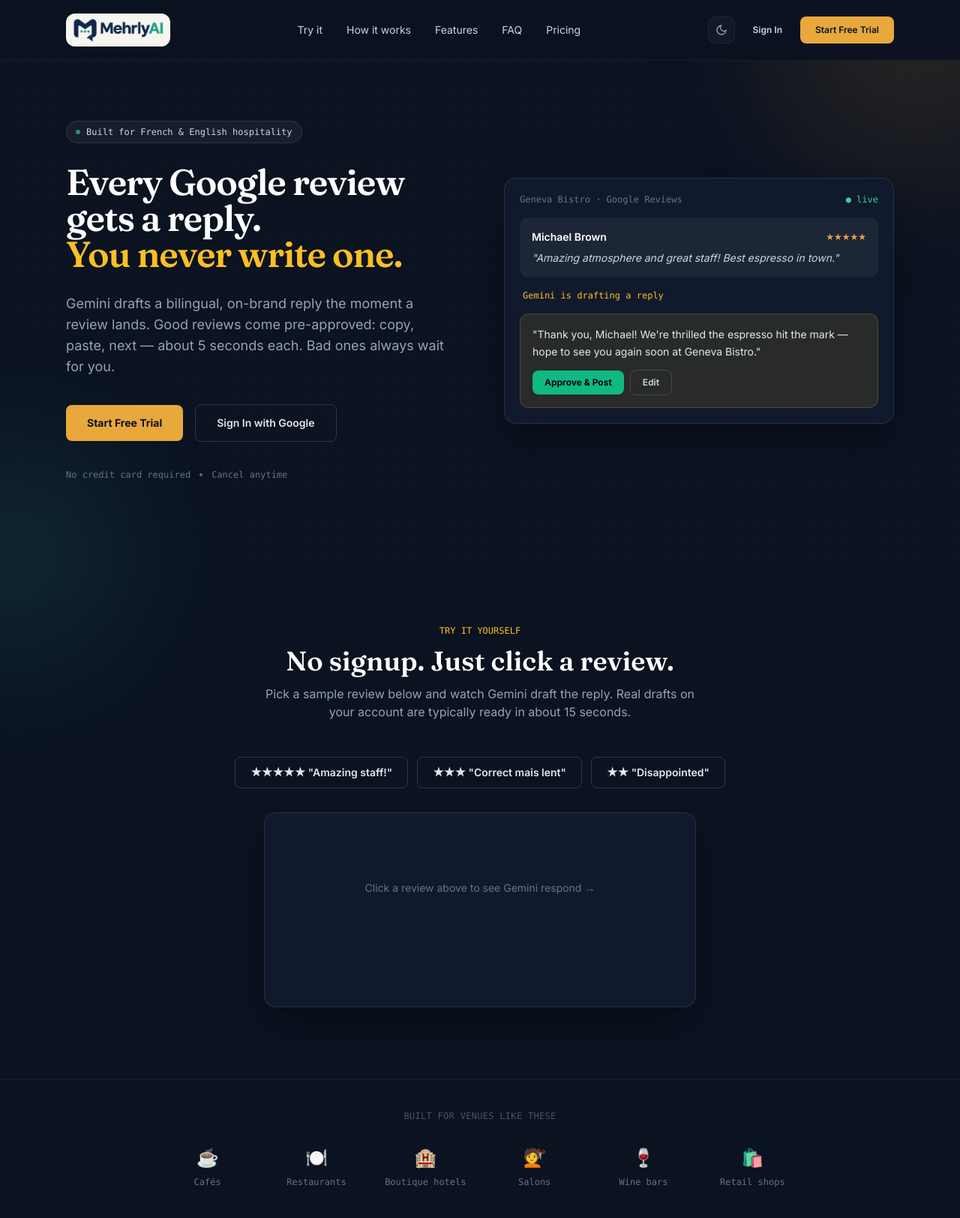
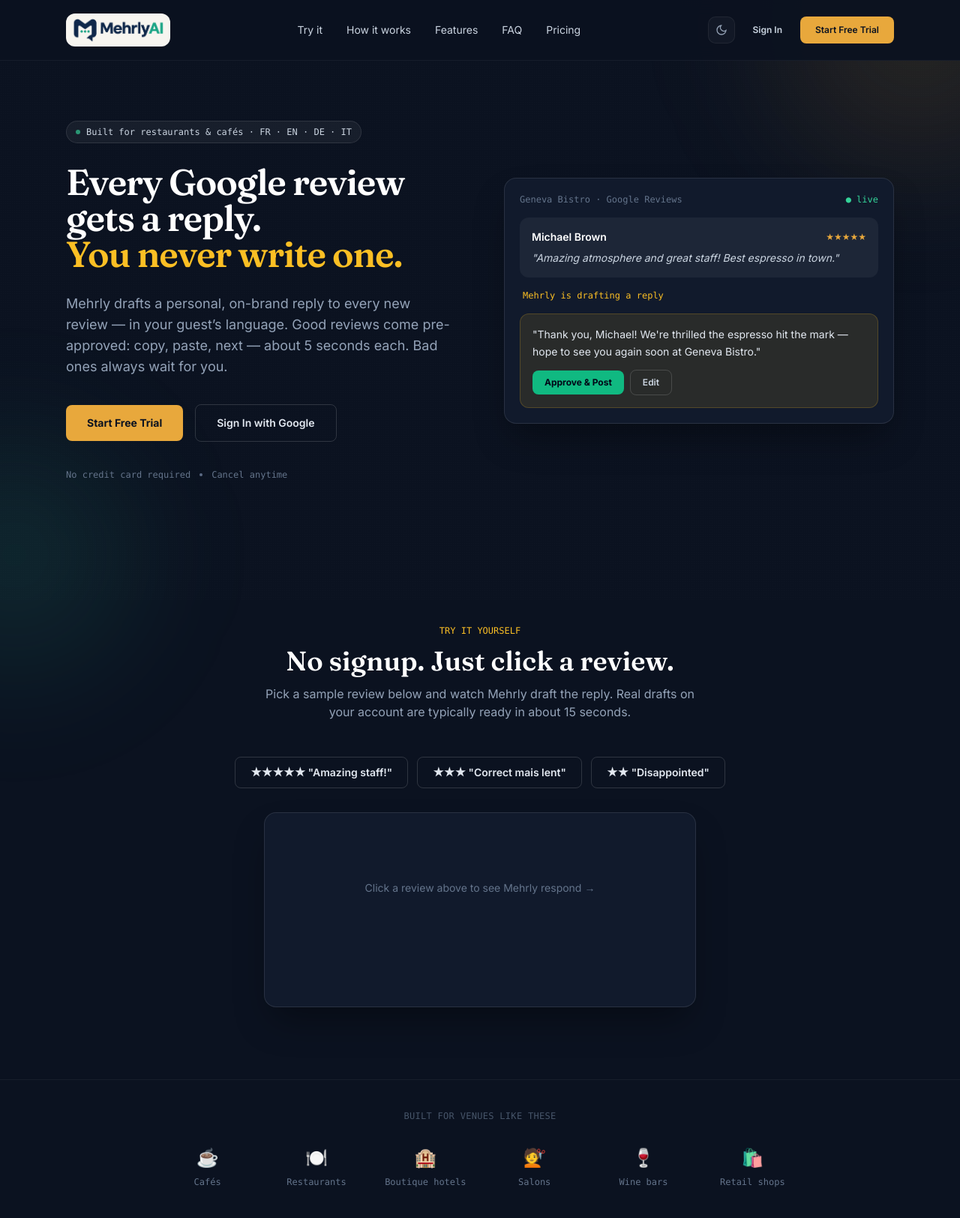
Before and after one commit to FireBorn850/Auto_Responder, a Django app: page / in a window 1280 px wide. Shown: the top 1624 px of the page at 75% size. Run offline with Django 5.2, Linux system fonts and the light colour scheme; parts of the project's set-up code (start-up, migrations or seed data) failed here and were passed over; some libraries are stand-ins or nearby versions.

Commit message:
Landing: honest claims, 4 languages, link preview, Instagram

```diff
--- a/reviews/templates/reviews/landing.html
+++ b/reviews/templates/reviews/landing.html
@@ -6,25 +6,23 @@
 <head>
     <meta charset="UTF-8">
     <meta name="viewport" content="width=device-width, initial-scale=1.0">
-    <title>Mehrly | Automate Google Reviews in French & English</title>
+    <title>Mehrly | AI replies to your Google reviews — for restaurants & cafés</title>
     <meta name="description"
-        content="Gemini AI drafts bilingual replies to your Google reviews in seconds. You approve, it posts. Built for hospitality and retail.">
+        content="Mehrly drafts a personal reply to every Google review — in French, English, German or Italian. Good reviews are ready in one click; bad ones always wait for you. Built for restaurants and cafés.">
     <meta property="og:type" content="website">
-    <meta property="og:url" content="https://Mehrly/">
-    <meta property="og:title" content="Mehrly | Automate Google Reviews in French & English">
+    <meta property="og:url" content="https://mehrly.com/">
+    <meta property="og:title" content="Mehrly | AI replies to your Google reviews — for restaurants & cafés">
     <meta property="og:description"
-        content="Gemini AI drafts bilingual replies to your Google reviews in seconds. You approve, it posts. Built for hospitality and retail.">
-    <!-- <meta property="og:image" content="https://Mehrly/static/og-image.png"> -->
+        content="Mehrly drafts a personal reply to every Google review — in French, English, German or Italian. Good reviews are ready in one click; bad ones always wait for you. Built for restaurants and cafés.">
+    <meta property="og:image" content="https://mehrly.com{% static 'images/og-image.png' %}">
     <meta property="og:site_name" content="Mehrly">
 
     <!-- Twitter/X Card -->
     <meta name="twitter:card" content="summary_large_image">
-    <meta name="twitter:title" content="Mehrly | Automate Google Reviews in French & English">
+    <meta name="twitter:title" content="Mehrly | AI replies to your Google reviews — for restaurants & cafés">
     <meta name="twitter:description"
-        content="Gemini AI drafts bilingual replies to your Google reviews in seconds. You approve, it posts.">
-    <!-- <meta name="twitter:image" content="https://Mehrly/static/og-image.png"> -->
-    <meta name="description" content="Gemini AI drafts bilingual replies to your Google Reviews reviews in seconds. You approve, it posts. Built
-    for hospitality and retail.">
+        content="Mehrly drafts a personal reply to every Google review — in French, English, German or Italian. Good reviews are ready in one click; bad ones always wait for you. Built for restaurants and cafés.">
+    <meta name="twitter:image" content="https://mehrly.com{% static 'images/og-image.png' %}">
     <script>
         (function () {
             var saved = localStorage.getItem('theme');
@@ -533,7 +531,7 @@
                 <div
                     class="inline-flex items-center gap-2 px-3 py-1.5 rounded-full bg-white/5 border border-white/10 text-xs text-slate-300 font-mono">
                     <span class="w-1.5 h-1.5 rounded-full bg-emerald-400 animate-pulse"></span>
-                    Built for French &amp; English hospitality
+                    Built for restaurants &amp; cafés · FR · EN · DE · IT
                 </div>
 
                 <h1 class="font-display text-4xl sm:text-5xl font-semibold text-white tracking-tight leading-[1.12]">
@@ -542,7 +540,7 @@
                 </h1>
 
                 <p class="text-slate-400 text-base sm:text-lg leading-relaxed max-w-lg">
-                    Gemini drafts a bilingual, on-brand reply the moment a review lands. Good reviews come
+                    Mehrly drafts a personal, on-brand reply to every new review — in your guest’s language. Good reviews come
                     pre-approved: copy, paste, next — about 5 seconds each. Bad ones always wait for you.
                 </p>
 
@@ -587,7 +585,7 @@
                     </div>
 
                     <div class="flex items-center gap-2 text-xs font-mono text-amber-400 pl-1">
-                        <span>Gemini is drafting a reply</span>
+                        <span>Mehrly is drafting a reply</span>
                         <span class="type-cursor"></span>
                     </div>
 
@@ -617,7 +615,7 @@
                 <p class="font-mono text-xs text-amber-400 mb-3">TRY IT YOURSELF</p>
                 <h2 class="font-display text-3xl sm:text-4xl font-semibold text-white">No signup. Just click a review.
                 </h2>
-                <p class="text-slate-400 mt-3">Pick a sample review below and watch Gemini draft the reply. Real drafts
+                <p class="text-slate-400 mt-3">Pick a sample review below and watch Mehrly draft the reply. Real drafts
                     on your account are typically ready in about 15 seconds.
                 </p>
             </div>
@@ -641,7 +639,7 @@
                 <div
                     class="bg-[#111A2C] border border-white/10 rounded-2xl p-5 space-y-4 shadow-2xl shadow-black/40 min-h-[260px]">
                     <div id="demoPlaceholder" class="flex items-center justify-center h-40 text-slate-500 text-sm">
-                        Click a review above to see Gemini respond →
+                        Click a review above to see Mehrly respond →
                     </div>
                     <div id="demoContent" class="hidden space-y-4">
                         <div class="flex items-center justify-between text-xs font-mono text-slate-500">
@@ -655,7 +653,7 @@
                             <p class="text-sm text-slate-300 italic" id="demoReviewText"></p>
                         </div>
                         <div id="demoTyping" class="flex items-center gap-2 text-xs font-mono text-amber-400 pl-1">
-                            <span>Gemini is drafting a reply</span>
+                            <span>Mehrly is drafting a reply</span>
                             <span class="type-cursor"></span>
                         </div>
                         <div id="demoReplyBox"
@@ -711,12 +709,12 @@
                 <div class="reveal reveal-delay-1 space-y-3">
                     <span class="feature-num text-sm">01</span>
                     <h3 class="font-semibold text-white">Review arrives</h3>
-                    <p class="text-sm text-slate-400 leading-relaxed">Synced in real time from your Google Business
-                        Profile — no manual checking.</p>
+                    <p class="text-sm text-slate-400 leading-relaxed">Synced automatically from Google on the schedule you choose —
+                        no manual checking.</p>
                 </div>
                 <div class="reveal reveal-delay-2 space-y-3">
                     <span class="feature-num text-sm">02</span>
-                    <h3 class="font-semibold text-white">Gemini drafts a reply</h3>
+                    <h3 class="font-semibold text-white">Mehrly drafts a reply</h3>
                     <p class="text-sm text-slate-400 leading-relaxed">In the reviewer's language, in your brand's voice,
                         referencing your actual business details.</p>
                 </div>
@@ -728,9 +726,9 @@
                 </div>
                 <div class="reveal reveal-delay-3 space-y-3">
                     <span class="feature-num text-sm">04</span>
-                    <h3 class="font-semibold text-white">It's posted</h3>
-                    <p class="text-sm text-slate-400 leading-relaxed">Published straight to Google. No copy-pasting
-                        between tabs.</p>
+                    <h3 class="font-semibold text-white">You post it</h3>
+                    <p class="text-sm text-slate-400 leading-relaxed">Quick reply copies the text and opens the review on
+                        Google — paste, done. Automatic posting is coming soon.</p>
                 </div>
             </div>
         </section>
@@ -792,9 +790,9 @@
                         class="w-10 h-10 rounded-lg bg-amber-400/10 text-amber-400 flex items-center justify-center text-lg">
                         <i class="bi bi-translate"></i>
                     </div>
-                    <h3 class="text-base font-bold text-white">Native bilingual replies</h3>
-                    <p class="text-sm text-slate-400 leading-relaxed">Detects French or English automatically and
-                        replies in kind — no translation tab required.</p>
+                    <h3 class="text-base font-bold text-white">Replies in your guest’s language</h3>
+                    <p class="text-sm text-slate-400 leading-relaxed">Detects French, English, German, Italian and
+                        Swiss German automatically and replies in kind — no translation tab required.</p>
                 </div>
 
                 <div
@@ -837,8 +835,8 @@
                         <i class="bi bi-bell"></i>
                     </div>
                     <h3 class="text-base font-bold text-white">Instant bad-review alerts</h3>
-                    <p class="text-sm text-slate-400 leading-relaxed">Email or SMS the second a 1–2 star review lands,
-                        so nothing sits unanswered overnight.</p>
+                    <p class="text-sm text-slate-400 leading-relaxed">An email as soon as a 1–2 star review lands,
+                        so nothing sits unanswered for long.</p>
                 </div>
 
                 <div
@@ -978,11 +976,11 @@
                     <ul class="space-y-3 text-sm text-slate-300">
                         <li class="flex gap-2"><span class="text-emerald-400">✓</span> Reviews sync automatically, no
                             checking</li>
-                        <li class="flex gap-2"><span class="text-emerald-400">✓</span> Drafts appear the moment a review
-                            lands</li>
+                        <li class="flex gap-2"><span class="text-emerald-400">✓</span> A draft is ready as soon as a review
+                            syncs</li>
                         <li class="flex gap-2"><span class="text-emerald-400">✓</span> Remembers your business details
                             every time</li>
-                        <li class="flex gap-2"><span class="text-emerald-400">✓</span> Approve and it posts straight to
+                        <li class="flex gap-2"><span class="text-emerald-400">✓</span> One-click copy, then paste on
                             Google</li>
                         <li class="flex gap-2"><span class="text-emerald-400">✓</span> Consistent tone across every
                             reply</li>
@@ -1049,7 +1047,7 @@
                         <span class="faq-icon text-amber-400 text-lg leading-none">+</span>
                     </button>
                     <div class="faq-answer hidden px-5 pb-4">
-                        <p class="text-sm text-slate-400 leading-relaxed">French and English natively — it detects the
+                        <p class="text-sm text-slate-400 leading-relaxed">French, English, German, Italian and Swiss German — it detects the
                             reviewer's language automatically and replies in kind, no manual translation step.</p>
                     </div>
                 </div>
@@ -1204,7 +1202,7 @@
                 <div class="reveal reveal-delay-1 space-y-3">
                     <span class="feature-num text-sm">01</span>
                     <h3 class="font-semibold text-white">Connect your profile</h3>
-                    <p class="text-sm text-slate-400 leading-relaxed">Sign in with Google, pick your business location.
+                    <p class="text-sm text-slate-400 leading-relaxed">Sign up and paste your Google Maps link — Mehrly imports your reviews.
                         ~2 minutes.</p>
                 </div>
                 <div class="reveal reveal-delay-2 space-y-3">
@@ -1248,12 +1246,13 @@
     <footer class="relative z-10 border-t border-white/5 py-10">
         <div
             class="max-w-6xl mx-auto px-6 flex flex-col sm:flex-row items-center justify-between gap-4 text-xs text-slate-500">
-            <p>© 2026 Mehrly. Built for high-conversion hospitality and retail management.</p>
+            <p>© 2026 Mehrly. Replies to Google reviews for restaurants, cafés and hotels.</p>
             <div class="flex flex-wrap items-center justify-center gap-x-6 gap-y-2">
                 <a href="{% url 'privacy_policy' %}" class="hover:text-slate-300 transition">Privacy</a>
                 <a href="{% url 'terms_of_service' %}" class="hover:text-slate-300 transition">Terms</a>
                 <a href="{% url 'refund_policy' %}" class="hover:text-slate-300 transition">Refunds</a>
                 <a href="{% url 'security' %}" class="hover:text-slate-300 transition">Security</a>
+                <a href="https://www.instagram.com/mehrly.app/" target="_blank" rel="noopener" class="hover:text-slate-300 transition">Instagram</a>
                 <a href="mailto:{{ SUPPORT_EMAIL }}?subject=Mehrly%20Inquiry"
                     class="hover:text-slate-300 transition">Contact</a>
             </div>
```
Also changed, not shown: reviews/tests.py (+12 -0 lines), reviews/static/images/og-image.png (added).
